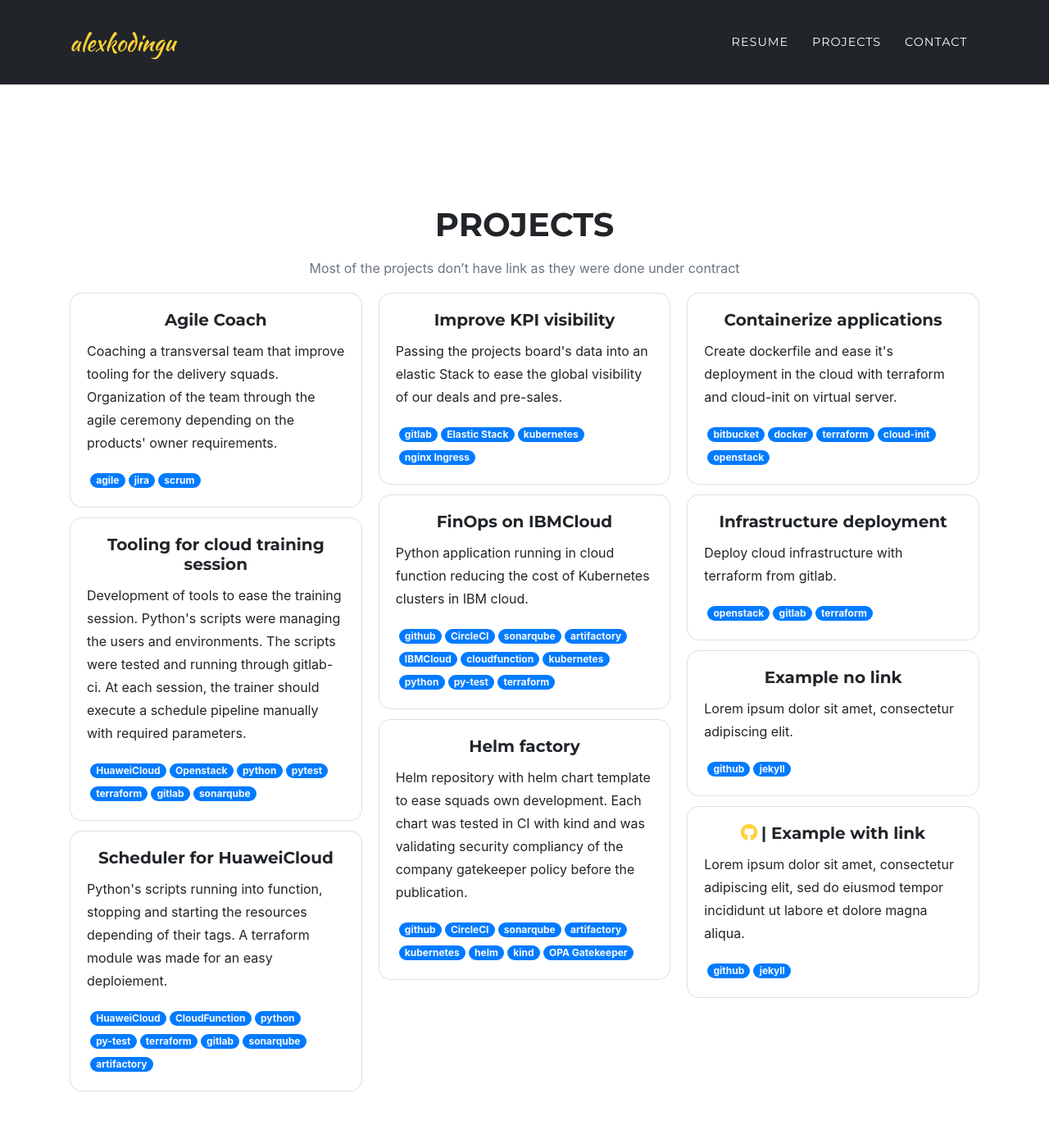
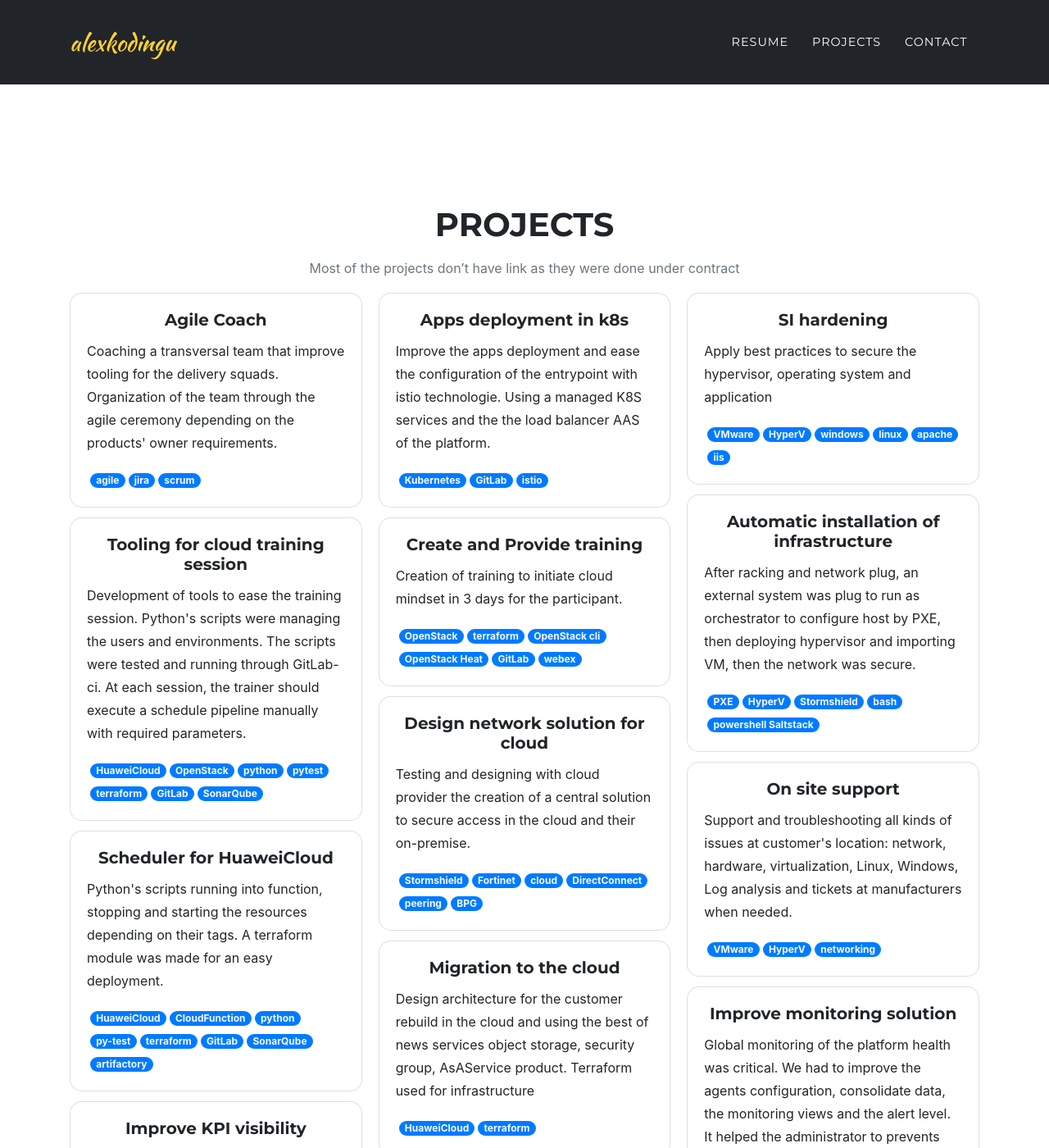
Before and after one commit to alexkodingu/alexkodingu.github.io, a Jekyll site: the page built from pages/projects.md, in a window 1280 px wide and 1400 px high. Shown: the whole window at 82% size. Built offline with Jekyll 4.4.1, drawn with Linux system fonts in a browser that asks for light colours; some web fonts are replaced; some of the changed text lies outside the part shown.

Commit message:
Adding projects, fix around project

```diff
--- a/_data/projects.yml
+++ b/_data/projects.yml
@@ -9,50 +9,133 @@ list:
   -
     name: Tooling for cloud training session
     date: 2022-06
-    desc: Development of tools to ease the training session. Python's scripts were managing the users and environments. The scripts were tested and running through gitlab-ci. At each session, the trainer should execute a schedule pipeline manually with required parameters.
-    tools:  [HuaweiCloud, Openstack, python, pytest, terraform, gitlab, sonarqube]
+    desc: Development of tools to ease the training session. Python's scripts were managing the users and environments. The scripts were tested and running through GitLab-ci. At each session, the trainer should execute a schedule pipeline manually with required parameters.
+    tools:  [HuaweiCloud, OpenStack, python, pytest, terraform, GitLab, SonarQube]
   -
     name: Scheduler for HuaweiCloud
     date: 2022-08
-    desc: Python's scripts running into function, stopping and starting the resources depending of their tags. A terraform module was made for an easy deploiement.
-    tools:  [HuaweiCloud, CloudFunction, python, py-test, terraform, gitlab, sonarqube, artifactory]
+    desc: Python's scripts running into function, stopping and starting the resources depending on their tags. A terraform module was made for an easy deployment.
+    tools:  [HuaweiCloud, CloudFunction, python, py-test, terraform, GitLab, SonarQube, artifactory]
   -
     name: Improve KPI visibility
     date: 2022-01
-    desc: Passing the projects board's data into an elastic Stack to ease the global visibility of our deals and pre-sales.
-    tools:  [gitlab, Elastic Stack, kubernetes, nginx Ingress]
+    desc: Passing the projects board's data into an Elastic Stack to ease the global visibility of our deals and pre-sales.
+    tools:  [GitLab, Elastic Stack, Kubernetes, nginx Ingress]
   -
     name: FinOps on IBMCloud
     date: 2021-03
     desc: Python application running in cloud function reducing the cost of Kubernetes clusters in IBM cloud.
-    tools:  [github, CircleCI, sonarqube, artifactory, IBMCloud, cloudfunction, kubernetes, python, py-test, terraform]
+    tools:  [github, CircleCI, SonarQube, artifactory, IBMCloud, cloudfunction, Kubernetes, python, py-test, terraform]
   -
     name: Helm factory
     date: 2021-10
-    desc: Helm repository with helm chart template to ease squads own development. Each chart was tested in CI with kind and was validating security compliancy of the company gatekeeper policy before the publication.
-    tools:  [github, CircleCI, sonarqube, artifactory, kubernetes, helm, kind, OPA Gatekeeper]
+    desc: Helm repository with helm chart template to ease squads own development. Each chart was tested in CI with kind and was validating security compliance of the company gatekeeper policies before the publication.
+    tools:  [github, CircleCI, SonarQube, artifactory, Kubernetes, helm, kind, OPA Gatekeeper]
   -
     name: Containerize applications
     date: 2021-10
-    desc: Create dockerfile and ease it's deployment in the cloud with terraform and cloud-init on virtual server.
-    tools:  [bitbucket, docker, terraform, cloud-init, openstack]
+    desc: Create Dockerfile and ease it's deployment in the cloud with terraform and cloud-init on virtual server.
+    tools:  [Bitbucket, Docker, terraform, cloud-init, OpenStack]
   -
     name: Infrastructure deployment
     date: 2021-08
-    desc: Deploy cloud infrastructure with terraform from gitlab.
-    tools:  [openstack, gitlab, terraform]
-
+    desc: Deploy cloud infrastructure with terraform from GitLab.
+    tools:  [OpenStack, GitLab, terraform]
   -
-    name: Example no link
+    name: Apps deployment in k8s
+    date: 2021-12
+    desc: Improve the apps deployment and ease the configuration of the entrypoint with istio technologie. Using a managed K8S services and the the load balancer AAS of the platform.
+    tools:  [Kubernetes, GitLab, istio]
+  -
+    name: Create and Provide training
+    date: 2020-05
+    desc: Creation of training to initiate cloud mindset in 3 days for the participant.
+    tools:  [OpenStack, terraform, OpenStack cli, OpenStack Heat, GitLab, webex]
+  -
+    name: Design network solution for cloud
+    date: 2018-12
+    desc: Testing and designing with cloud provider the creation of a central solution to secure access in the cloud and their on-premise.
+    tools:  [Stormshield, Fortinet, cloud, DirectConnect, peering, BPG]
+  -
+    name: Migration to the cloud
     date: 2018-01
-    desc: Lorem ipsum dolor sit amet, consectetur adipiscing elit.
-    tools:  [github, jekyll]
-
+    desc: Design architecture for the customer rebuild in the cloud and using the best of news services object storage, security group, AsAService product. Terraform used for infrastructure
+    tools:  [HuaweiCloud, terraform]
   -
-    name: Example with link
-    date: 2018-01
-    desc: Lorem ipsum dolor sit amet, consectetur adipiscing elit, sed do eiusmod tempor incididunt ut labore et dolore magna aliqua.
-    tools:  [github, jekyll]
+    name: Troubleshoot multi-site design
+    date: 2019-12
+    desc: Design and troubleshoot SI issues on multisite
+    tools:  [OpenStack, VMware, DirectConnect, vpn, firewall]
+  -
+    name: Cloud migration assessment
+    date: 2019-10
+    desc: Often made first step of migration step for the customers to see the possibilities
+    tools:  [assessment]
+  -
+    name: Presale
+    date: 2019-10
+    desc: In some cases, presale assistance when the infrastructure and the requirement are complexes.
+    tools:  []
+  -
+    name: Application transformationhardening
+    date: 2019-10
+    desc: Transform applications to have a more efficient use of the cloud
+    tools:  [terraform, OpenStack Heat, cloud formation, Object Storage, Loadbalancer AAS, BDD AAS, auto-scalling]
+  -
+    name: Infrastructure migration
+    date: 2018-08
+    desc: Migrate server to the cloud and updating tools, agents, drivers when needed
+    tools:  [Carbonite Move, Cloudendure, Azure Migrate]
+  -
+    name: Application's integration in secure SI
+    date: 2015-01
+    desc: Design and apply application integration, taking care of the requirements of the application and the system security
+    tools:  [VMware, HyperV, firewall, Vlan, IPS, QOS, linux, windows, ldap]
+  -
+    name: SI hardening
+    date: 2015-01
+    desc: Apply best practices to secure the hypervisor, operating system and application
+    tools:  [VMware, HyperV, windows, linux, apache, iis]
+  -
+    name: Automatic installation of infrastructure
+    date: 2014-01
+    desc: After racking and network plug, an external system was plug to run as orchestrator to configure host by PXE, then deploying hypervisor and importing VM, then the network was secure.
+    tools:  [PXE, HyperV, Stormshield, bash, powershell Saltstack]
+  -
+    name: On site support
+    date: 2014-01
+    desc: "Support and troubleshooting all kinds of issues at customer's location: network, hardware, virtualization, Linux, Windows, Log analysis and tickets at manufacturers when needed."
+    tools:  [VMware, HyperV, networking]
+  -
+    name: Improve monitoring solution
+    date: 2015-01
+    desc: Global monitoring of the platform health was critical. We had to improve the agents configuration, consolidate data, the monitoring views and the alert level. It helped the administrator to prevents fatal issues.
+    tools:  [Nagios, Elastic stack]
+  -
+    name: Android app for IOT
+    date: 2012-01
+    desc: "Development of an application to enhance human interaction with its smart home trough NFC and QRcode to retrive data or execute IOT saved scripts."
+    tools:  [Java, Android, NFC]
+  -
+    name: Web development
+    date: 2011-01
+    desc: Creation of web interface to manage and views the smart home. Improvement of existing back-end depending on the use case evolution.
+    tools:  [PHP, Zend Framework, JS, CSS, HTLM, DOJO, MySQL]
+  -
+    name: Backend for IOT
+    date: 2010-01
+    desc: PHP development of API for Home Automation IOT with Zend Framework. Design of data model to fulfil the needs of the use cases.
+    tools:  [PHP, Zend Framework, MySQL, linux]
+  -
+    name: Protocol testing for IOT
+    date: 2009-10
+    desc: "Testing various telecommunication protocol for the Home Automation use cases: Zigbee, Bluetooth, proprietary"
+    tools:  [Telecomunication]
+  -
+    name: Data management for car IOT
+    date: 2012-01
+    desc: Assistance for data management of the project "Electric Odyssey". They made a world tour in an electric car with on board data collector livestreaming data to the server (including GPS)
+    tools:  [MySQL]
     link:
-      url: "https://github.com/"
-      type: "github"
+      url: "https://www.dailymotion.com/video/xtgtgv"
+      type: "fas fa-external-link-alt"
--- a/_includes/project-card.html
+++ b/_includes/project-card.html
@@ -5,7 +5,7 @@
         {%- endif -%}
         <h5 class="card-title text-center">
             {%- if project.link -%}
-                <a href="{{ project.link.url }}" class="fab fa-{{ project.link.type }}" ></a> |&nbsp;
+                <a href="{{ project.link.url }}" target="_blank"><i class="{{ project.link.type }}"></i></a> |&nbsp;
             {%- endif -%}
             {{ project.name }}
         </h5>
```
Also changed, not shown: README.md (+7 -184 lines), _data/resume.yml (+7 -4 lines).
